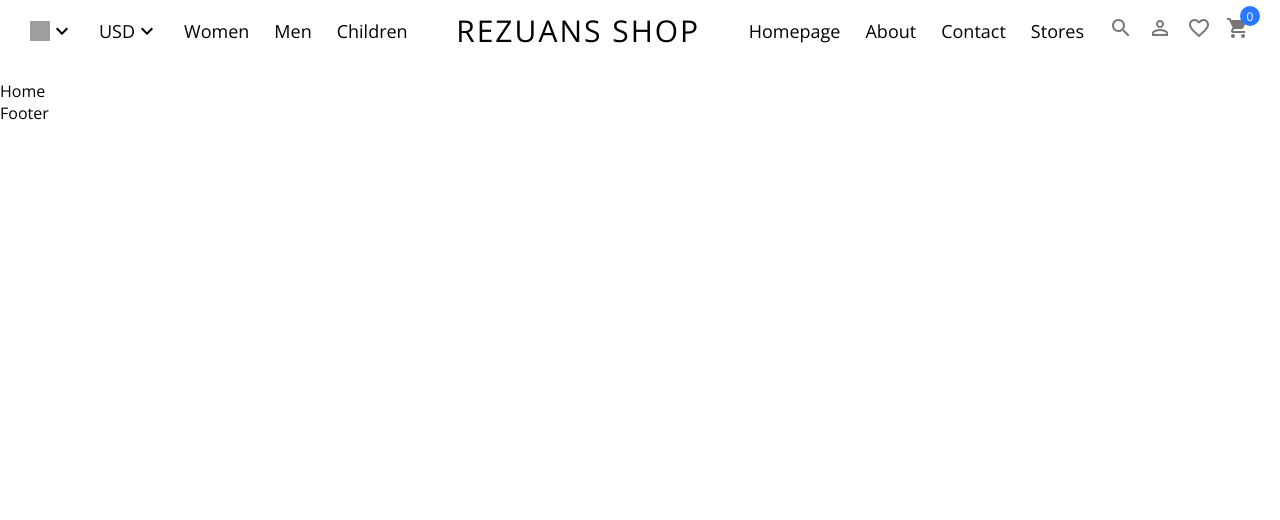
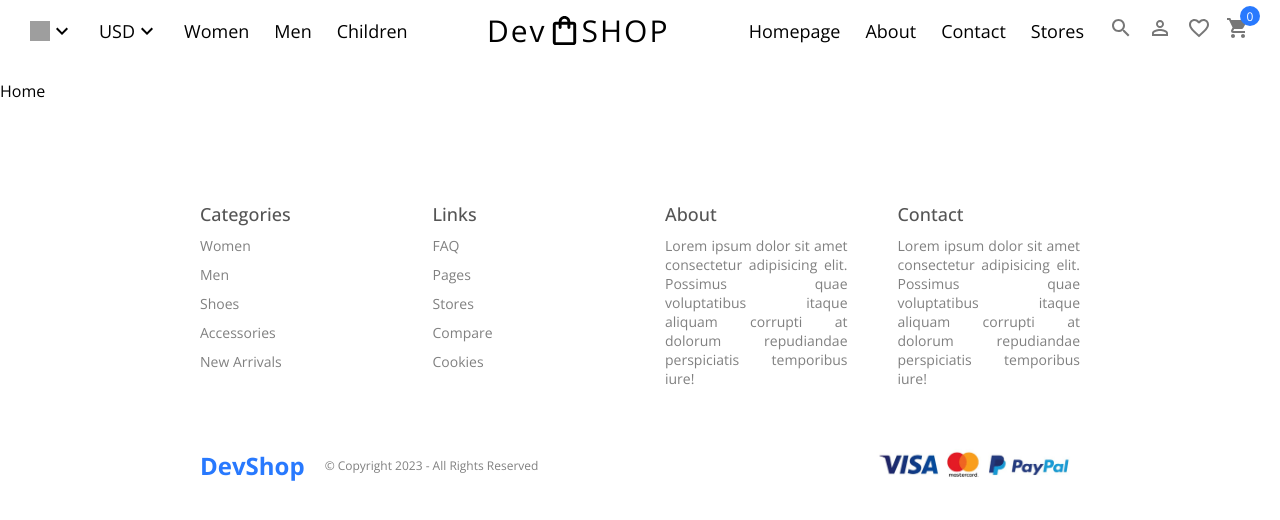
Before and after one commit to Rezuan-Ahmed-git/practice-rtk-strapi-ecommerce, a React (Create React App) app in the folder client/: page / in a window 1280 px wide. Shown: the top 520 px of the page. Built offline with nearby package versions, Linux system fonts and the light colour scheme; grey boxes are pictures that could not be loaded.

Commit message:
feat: footer add

```diff
--- a/client/src/components/Footer/Footer.jsx
+++ b/client/src/components/Footer/Footer.jsx
@@ -1,7 +1,56 @@
 import React from 'react';
+import './Footer.scss';
 
 const Footer = () => {
-  return <div>Footer</div>;
+  return (
+    <div className="footer">
+      <div className="top">
+        <div className="item">
+          <h1>Categories</h1>
+          <span>Women</span>
+          <span>Men</span>
+          <span>Shoes</span>
+          <span>Accessories</span>
+          <span>New Arrivals</span>
+        </div>
+        <div className="item">
+          <h1>Links</h1>
+          <span>FAQ</span>
+          <span>Pages</span>
+          <span>Stores</span>
+          <span>Compare</span>
+          <span>Cookies</span>
+        </div>
+        <div className="item">
+          <h1>About</h1>
+          <span>
+            Lorem ipsum dolor sit amet consectetur adipisicing elit. Possimus
+            quae voluptatibus itaque aliquam corrupti at dolorum repudiandae
+            perspiciatis temporibus iure!
+          </span>
+        </div>
+        <div className="item">
+          <h1>Contact</h1>
+          <span>
+            Lorem ipsum dolor sit amet consectetur adipisicing elit. Possimus
+            quae voluptatibus itaque aliquam corrupti at dolorum repudiandae
+            perspiciatis temporibus iure!
+          </span>
+        </div>
+      </div>
+      <div className="bottom">
+        <div className="left">
+          <div className="logo">DevShop</div>
+          <div className="copyright">
+            © Copyright 2023 - All Rights Reserved
+          </div>
+        </div>
+        <div className="right">
+          <img src="/img/payment.JPG" alt="payment" />
+        </div>
+      </div>
+    </div>
+  );
 };
 
 export default Footer;
--- /dev/null
+++ b/client/src/components/Footer/Footer.scss
@@ -0,0 +1,57 @@
+.footer {
+    margin: 100px 200px 20px 200px;
+
+    .top {
+        display: flex;
+        gap: 50px;
+
+        .item {
+            flex: 1;
+            display: flex;
+            flex-direction: column;
+            gap: 10px;
+            text-align: justify;
+            font-size: 14px;
+            cursor: pointer;
+
+            h1 {
+                font-size: 18px;
+                font-weight: 500;
+                color: #555;
+            }
+
+            span {
+                color: gray;
+            }
+        }
+    }
+
+    .bottom {
+        display: flex;
+        align-items: center;
+        justify-content: space-between;
+        margin-top: 50px;
+
+        .left {
+            display: flex;
+            align-items: center;
+
+            .logo {
+                color: #2879fe;
+                font-weight: bold;
+                font-size: 24px;
+            }
+
+            .copyright {
+                margin-left: 20px;
+                font-size: 12px;
+                color: gray;
+            }
+        }
+        .right {
+            img {
+                height: 50px;
+            }
+        }
+    }
+}
--- a/client/src/components/Navbar/Navbar.jsx
+++ b/client/src/components/Navbar/Navbar.jsx
@@ -4,6 +4,7 @@ import SearchIcon from '@mui/icons-material/Search';
 import PersonOutlineIcon from '@mui/icons-material/PersonOutline';
 import FavoriteBorderIcon from '@mui/icons-material/FavoriteBorder';
 import ShoppingCartIcon from '@mui/icons-material/ShoppingCart';
+import ShoppingBagOutlinedIcon from '@mui/icons-material/ShoppingBagOutlined';
 import { Link } from 'react-router-dom';
 import './Navbar.scss';
 
@@ -38,7 +39,9 @@ const Navbar = () => {
         </div>
         <div className="center">
           <Link className="link" to="/">
-            REZUANS SHOP
+            Dev
+            <ShoppingBagOutlinedIcon fontSize="large" />
+            SHOP
           </Link>
         </div>
         <div className="right">
--- a/client/src/components/Navbar/Navbar.scss
+++ b/client/src/components/Navbar/Navbar.scss
@@ -21,6 +21,11 @@
         .center {
             font-size: 30px;
             letter-spacing: 2px;
+
+            .link {
+                display: flex;
+                align-items: center;
+            }
         }
         .right {
             display: flex;
```
Also changed, not shown: client/src/components/Slider/Slider.jsx (added, +13 -0 lines), client/src/components/Slider/Slider.scss (added).
